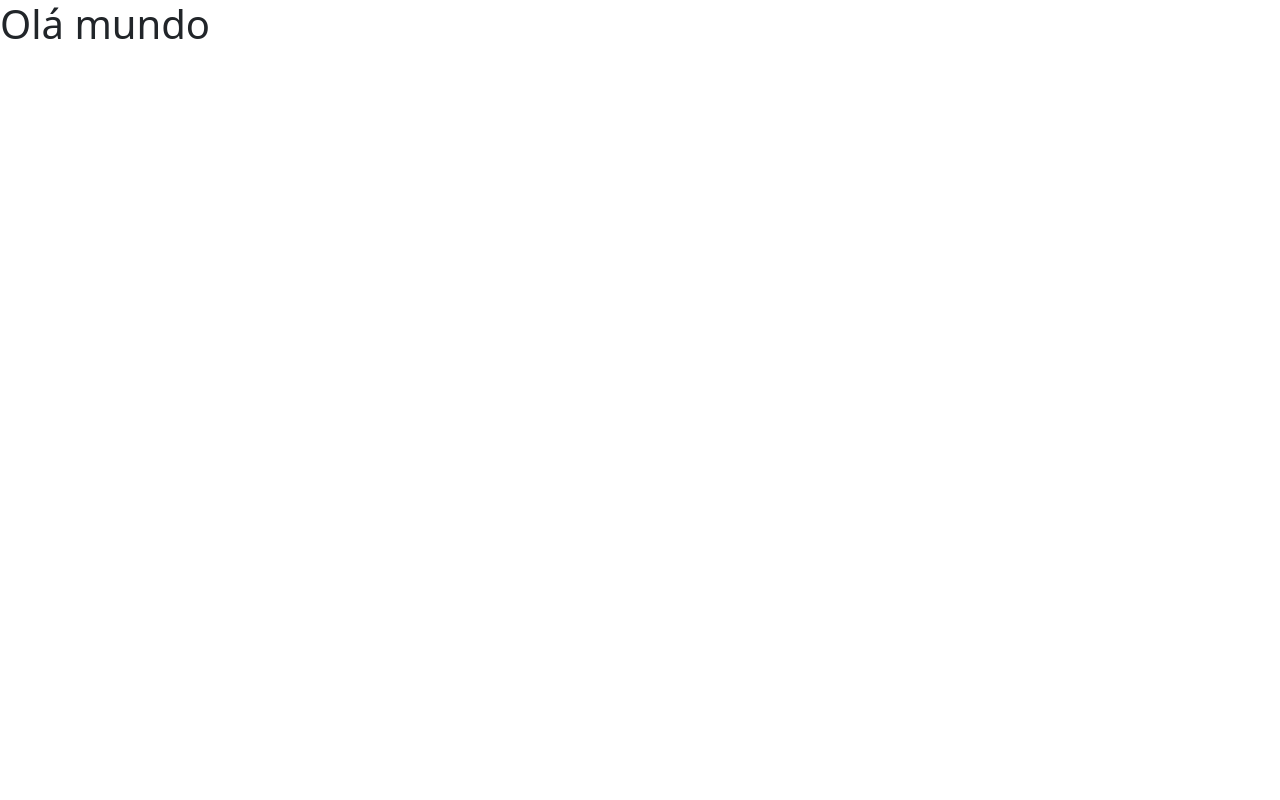
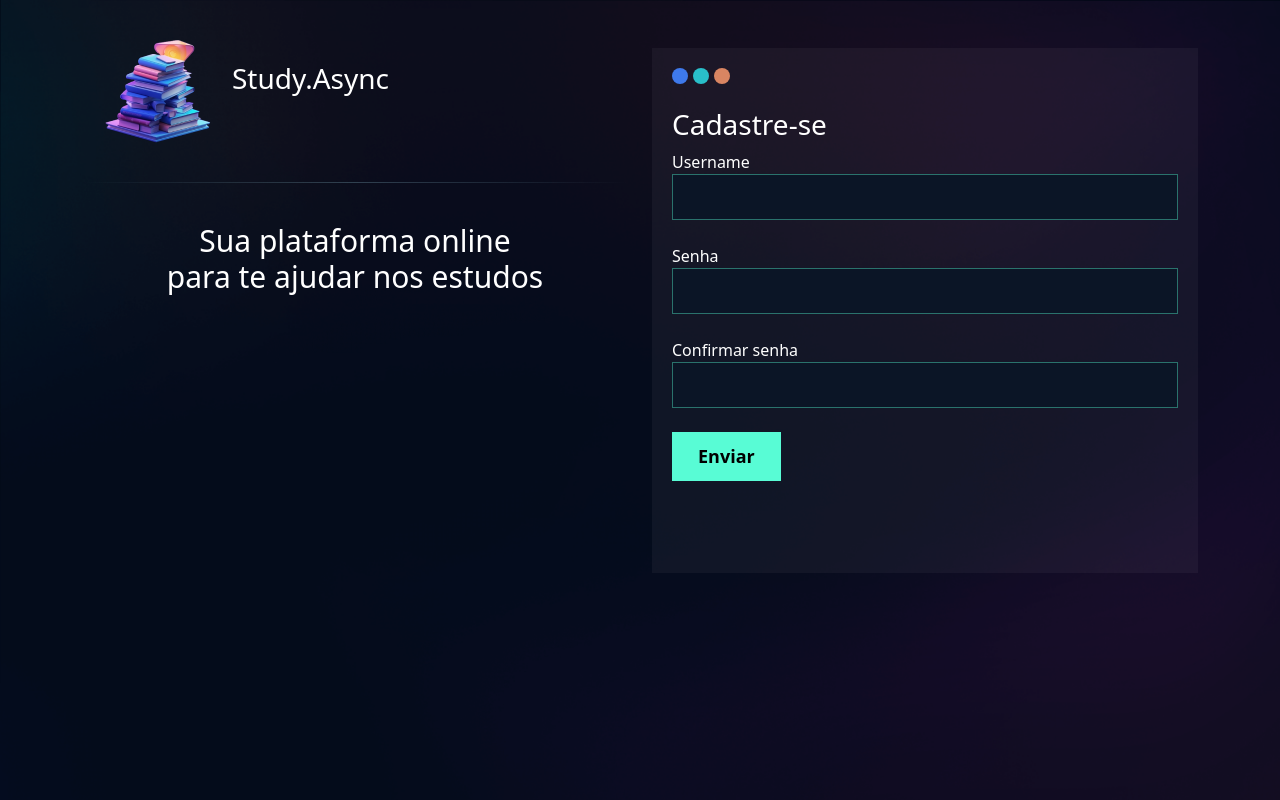
Before and after one commit to satoosan/Study.Async, a Django app: page /usuarios/cadastro/ in a window 1280 px wide. Before the commit the page is almost empty. Run offline with Django 3.2, Linux system fonts and the light colour scheme.

Commit message:
Cadastro-de-Usuarios

```diff
--- a/templates/base.html
+++ b/templates/base.html
@@ -1,9 +1,11 @@
+{% load static %}
 <!doctype html>
 <html lang="en">
   <head>
     <meta charset="utf-8">
     <meta name="viewport" content="width=device-width, initial-scale=1">
     <link href="https://cdn.jsdelivr.net/npm/bootstrap@5.3.2/dist/css/bootstrap.min.css" rel="stylesheet">
+    <link rel="stylesheet" href="{% static 'geral/css/base.css' %}">
     <title>Study Async</title>
     {% block 'cabecalho' %} {% endblock %}
   </head>
--- /dev/null
+++ b/templates/static/geral/css/base.css
@@ -0,0 +1,15 @@
+:root{
+
+    --main-color: #0b1526;
+    --dark-color: #000716;
+    --secondary-dark-color: rgb(15, 2, 26);
+    --light-color: #00c1f3;
+    --contrast-color: #f4c96b;
+    --differential-color: #58fcd5;
+
+}
+
+body{
+    background-color: var(--dark-color) !important;
+    color: white !important;
+}
--- /dev/null
+++ b/templates/static/usuarios/css/cadastro.css
@@ -0,0 +1,84 @@
+*{
+    margin: 0;
+    padding: 0;
+}
+
+.bg1{
+
+    background-image: url('/static/usuarios/img/bg1.png') !important;
+    height: 100vh;
+    background-size: cover;
+
+}
+
+.titulo-fonte{
+    margin-top: 20px;
+}
+
+.box-titulo{
+    display: flex;
+}
+
+.divisor{
+    border: 0;
+    height: 1px;
+    background-image: linear-gradient(to right, transparent, rgb(162, 219, 236), transparent);
+    display: block;
+
+}
+
+.tac{
+    text-align: center;
+}
+
+.box-form{
+    padding: 20px;
+    background-color: rgba(217,217,217, .05);
+    color: white !important;
+}
+
+.box-circle{
+    display: flex;
+    gap: 5px;
+
+}
+
+.circle{
+    width: 16px;
+    height: 16px;
+    border-radius: 8px;
+}
+
+.c1{
+    background-color: #3E79EB;
+}
+
+.c2{
+    background-color: #29BFC9;
+}
+
+.c3{
+    background-color: #D98562
+}
+
+.input-form{
+    background-color: #0b1526;
+    padding: 10px;
+    border: none;
+    border: 1px solid rgba(88, 252, 213, .4);
+    color: white;
+    outline: 0;
+    width: 100%;
+
+}
+
+.btn-cadastro{
+    padding: 10px;
+    background-color: #58fcd5;
+    border: none;
+    border: 1px solid #58fcd5;
+    font-size: 18px;
+    font-weight: bold;
+    padding-left: 25px;
+    padding-right: 25px;
+}
--- a/usuarios/templates/cadastro.html
+++ b/usuarios/templates/cadastro.html
@@ -1,5 +1,73 @@
 {% extends 'base.html' %}
+{% load static %}
+
+{% block 'cabecalho' %}
+    <link rel="stylesheet" href="{% static 'usuarios/css/cadastro.css' %}">
+{% endblock  %}
 
 {% block 'conteudo' %}
-<h1>Olá mundo</h1>
-{% endblock %}
+
+    <div class="bg1">
+        <div class="container">
+            <div class="row">
+                <div class="col-md">
+                    <div class="box-titulo">
+                        <div class="box-titulo-item">
+                            <img src="{% static 'usuarios/img/logo.png' %}">
+                        </div>
+                        <div style="margin-top: auto; margin-bottom: auto;" class="box-titulo-item">
+                            <h3 >Study.Async</h3>
+                        </div>
+                    </div>
+                    <hr class="divisor">
+                    <br>
+                    <div class="tac">
+                        <h4 style="font-size: 30px">Sua plataforma online<br> para te ajudar nos estudos</h4>
+                    </div>
+
+                </div>
+                <div class="col-md">
+                    <br>
+                    <br>
+                    <div class="box-form">
+                        <div class="box-circle">
+                            <div class="circle c1"></div>
+                            <div class="circle c2"></div>
+                            <div class="circle c3"></div>
+                        </div>
+                        <br>
+                        <h3>Cadastre-se</h3>
+                        {% if messages %}
+                            {% for message in messages %}
+                                <section class="alert {{message.tags}}">
+                                    {{message}}
+                                </section>
+                            {% endfor %}
+                        {% endif %}
+                        <form action="{% url 'cadastro' %}" method="POST">{% csrf_token %}
+                            <label>Username</label>
+                            <input type="text" class="input-form" name="username" id="">
+                            <br>
+                            <br>
+                            <label>Senha</label>
+                            <input type="password" class="input-form" name="senha" id="">
+                            <br>
+                            <br>
+                            <label>Confirmar senha</label>
+                            <input type="password" class="input-form" name="confirmar_senha" id="">
+                            <br>
+                            <br>
+                            <input type="submit" value="Enviar" class="btn-cadastro">
+                            <br>
+                            <br>
+                            <br>
+                            <br>
+                        </form>
+                    </div>
+
+                </div>
+            </div>
+        </div>
+    </div>
+
+{% endblock 'conteudo' %}
--- a/usuarios/views.py
+++ b/usuarios/views.py
@@ -1,5 +1,33 @@
-from django.shortcuts import render
+from django.shortcuts import render, redirect
 from django.http import HttpResponse
+from django.contrib.auth.models import User
+from django.contrib.messages import constants
+from django.contrib import messages
 
 def cadastro(request):
-    return render(request, 'cadastro.html')
+    if request.method == "GET":
+        return render(request, 'cadastro.html')
+    elif request.method == "POST":
+        username = request.POST.get('username')
+        senha = request.POST.get('senha')
+        confirmar_senha = request.POST.get('confirmar_senha')
+
+        if not senha == confirmar_senha:
+            messages.add_message(request, constants.ERROR, 'Senha e confirmar senha não coíncidem')
+            return redirect('/usuarios/cadastro')
+
+        user = User.objects.filter(username=username)
+
+        if user.exists():
+            messages.add_message(request, constants.ERROR, 'Usuário já existe')
+            return redirect('/usuarios/cadastro')
+
+        try:
+            User.objects.create_user(
+                username=username,
+                password=senha
+            )
+            return  redirect('/usuarios/login')
+        except:
+            messages.add_message(request, constants.ERROR, 'Erro interno do servidor')
+            return  redirect('/usuarios/cadastro')
```
Also changed, not shown: study_async/settings.py (+17 -0 lines), templates/static/usuarios/img/bg1.png (added), templates/static/usuarios/img/logo.png (added).
